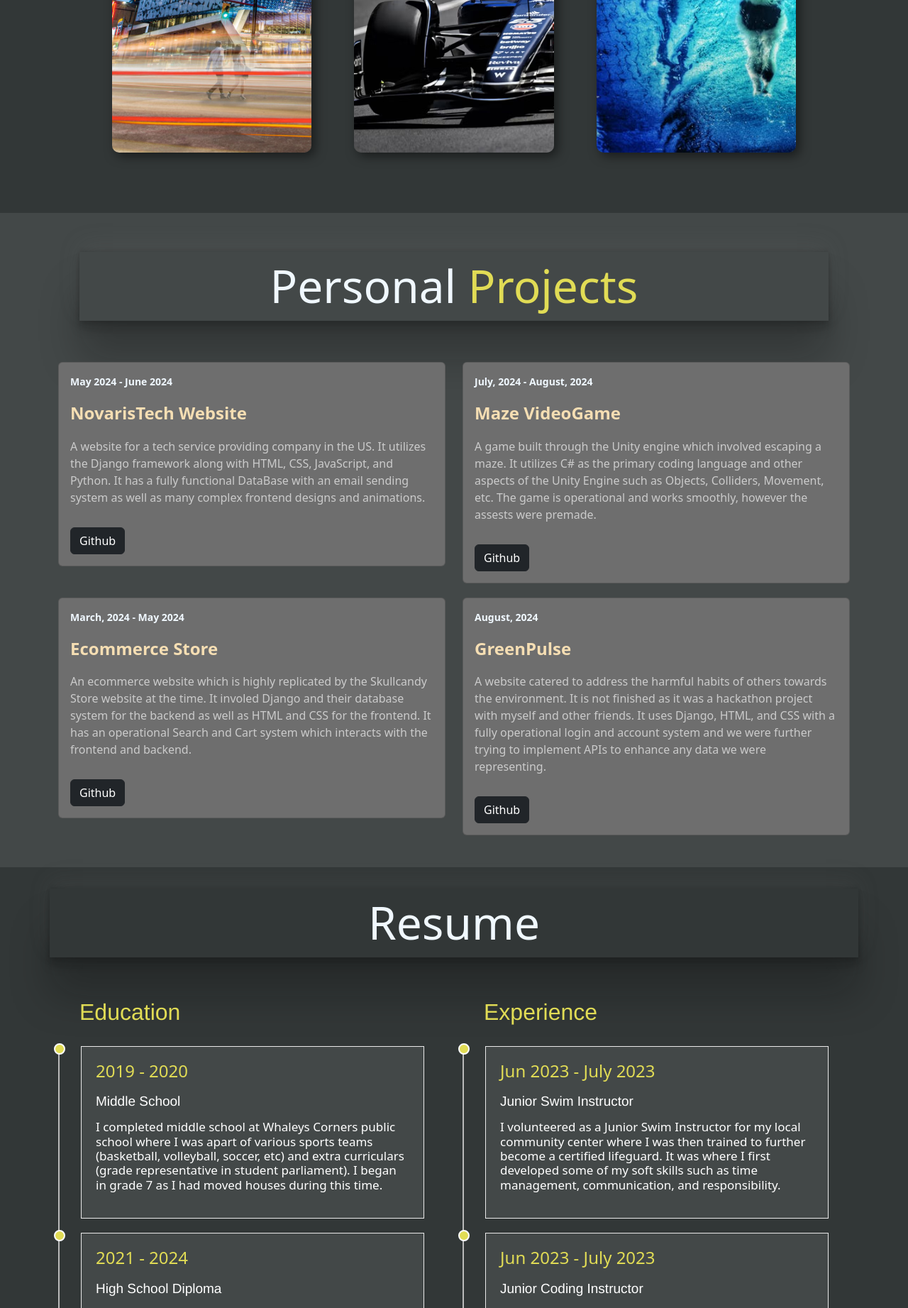
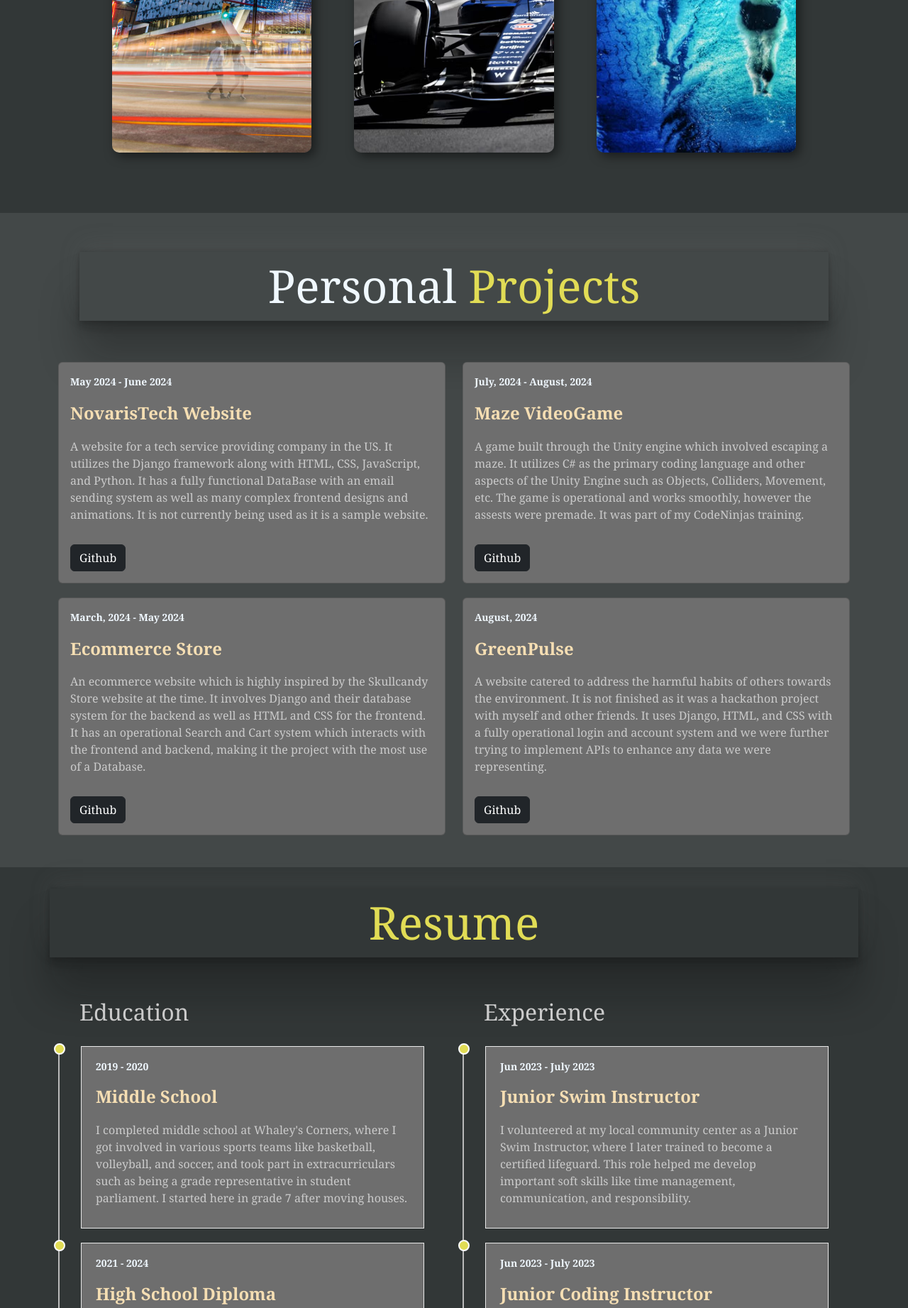
Before and after one commit to shoaibm3101/Portfolio-Website, a Django app: page / in a window 1280 px wide. Shown: the part 1400-3243 px from the top of the page at 71% size. Run offline with Django 5.2, Linux system fonts and the light colour scheme; some libraries are stand-ins or nearby versions.

Commit message:
Final Touches

```diff
--- /dev/null
+++ b/myApp/requirements.txt
@@ -0,0 +1,3 @@
+google.generativeai
+pymupdf
+django
--- a/myApp/static/base.css
+++ b/myApp/static/base.css
@@ -1,3 +1,4 @@
+
 html{
     scroll-behavior: smooth;
 }
@@ -14,6 +15,9 @@ html{
     padding-left: 50px;
     padding-right: 50px;
     padding-top: 20px;
+    font-size: 17px;
+    font-weight: 300;
+    font-family:Cambria, Cochin, Georgia, Times, 'Times New Roman', serif;
 }
 
 
@@ -23,18 +27,31 @@ html{
     display: flex;
     justify-content: center;
     align-items: center;
+    font-family:Cambria, Cochin, Georgia, Times, 'Times New Roman', serif;
 }
 
 .welcome-vid{
-    position: absolute;
+    position: fixed;
     right: 0;
     bottom: 0;
     z-index: -1;
 }
 
-.welcomeArea h1{
+/* .welcomeArea h1{
     font-size: 100px;
     color: white;
+} */
+
+.nameHeader{
+    color: aliceblue;
+    font-size: 100px;
+    font-weight: 500;
+    padding: 10px;
+}
+
+.nameHeaderDETAIL{
+    color: rgb(225, 220, 85);
+    font-weight: 500;
 }
 
 
@@ -43,6 +60,7 @@ html{
 .introArea{
     background-color: rgb(50, 55, 55);
     height: 900px;
+    font-family:Cambria, Cochin, Georgia, Times, 'Times New Roman', serif;
 }
 
 .introTitle{
@@ -104,9 +122,8 @@ html{
 
 .overlay{
     height: 0;
-    color: black;
     width: 100%;
-    background: linear-gradient(transparent, rgb(225, 220, 85) 58%);
+    background: linear-gradient(transparent, #464646 58%);
     border-radius: 10px;
     position: absolute;
     bottom: 0;
@@ -127,10 +144,12 @@ html{
     margin-top: 80%;
     font-size: 40px;
     letter-spacing: 2px;
+    color: wheat;
 }
 
 .overlay p{
     font-size: 17px;
+    color: #cbcbcb;
 }
 
 .aboutBoxLhover img{
@@ -149,6 +168,7 @@ html{
     text-align: center;
     background-color: rgb(67, 72, 72);
     color: white;
+    font-family:Cambria, Cochin, Georgia, Times, 'Times New Roman', serif;
 }
 
 .workTitle{
@@ -209,6 +229,7 @@ html{
     height: 120vh;
     width: 100%;
     background-color: rgb(50, 55, 55);
+    font-family:Cambria, Cochin, Georgia, Times, 'Times New Roman', serif;
 }
 
 
@@ -229,9 +250,9 @@ html{
 }
 
 .resumeheader{
-    color: aliceblue;
+    color: rgb(225, 220, 85);
     font-size: 4rem;
-    font-weight: 200;
+    font-weight: 500;
     padding: 10px;
     box-shadow: rgba(7, 7, 7, 0.25) 0px 54px 55px, rgba(117, 113, 113, 0.12) 0px -12px 30px, rgba(0, 0, 0, 0.12) 0px 4px 6px, rgba(0, 0, 0, 0.17) 0px 12px 13px, rgba(0, 0, 0, 0.09) 0px -3px 5px;
 }
@@ -243,8 +264,7 @@ html{
 }
 
 .col header.title{
-    font-family: helvetica;
-    color: rgb(225, 220, 85);
+    color: #cbcbcb;
     padding: 0px 0px 20px 30px;
 }
 
@@ -257,14 +277,14 @@ html{
     position: relative;
     padding: 20px;
     border: 1px solid #eaeaea;
-    background-color: rgb(67, 72, 72);
+    background-color: #6e6e6e;
     cursor: pointer;
     transition: all 0.4s;
     margin-bottom: 20px;
 }
 
 .col .contents .resumeBox:hover{
-    box-shadow: 0px 3px 12px 0px #ccc;
+    box-shadow: 0px 3px 12px 0px wheat;
     border: 1px solid transparent;
 
 }
@@ -283,33 +303,36 @@ html{
 
 .resumeBox h4{
     position: relative;
-    color:rgb(225, 220, 85);
+    color: aliceblue;
+    font-size: 14px;
+    font-weight: 700;
 }
 
 .resumeBox h3{
-    font-size: 19px;
-    padding: 10px 0px 6px;
-    font-family: helvetica;
-    color: white;
+    font-size: 1.5rem;
+    font-weight: 600;
+    color: wheat;
+    margin-bottom: 20px;
+    margin-top: 20px;
 }
 
 .resumeBox p{
-    line-height: 1.2;
-    color: white;
-    font-size: 17px;
+    color: #cbcbcb;
+    margin-bottom: 10px;
 }
 
 .resumeDownload{
     display: flex;
     justify-content: center;
     align-items: center;
-    padding-top: 50px;
+    padding-top: 30px;
 }
 
 .resumeDownBut{
     width: 200px;
     height: 50px;
     background-color: rgb(225, 220, 85);
+    font-weight: bold;
 }
 
 .resumeDownBut:hover{
@@ -325,6 +348,7 @@ html{
     text-align: center;
     background-color: rgb(67, 72, 72);
     color: white;
+    font-family:Cambria, Cochin, Georgia, Times, 'Times New Roman', serif;
 }
 
 .contactTitle{
@@ -469,4 +493,5 @@ html{
     color: #cbcbcb;
     font-weight: 200;
     padding: 100px;
+    font-family:Cambria, Cochin, Georgia, Times, 'Times New Roman', serif;
 }
--- a/myApp/templates/base.html
+++ b/myApp/templates/base.html
@@ -41,10 +41,15 @@
 
     <div class="welcomeArea">
       <video autoplay loop muted plays-inline class="welcome-vid">
-        <source src="static\img\67358-521707474_small.mp4" type="video/mp4">
+        <source src="static\img\videoBackground.mp4" type="video/mp4">
       </video>
 
-      <h1>Shoaib Mustafa</h1>
+      <!-- <h1>Shoaib Mustafa</h1> -->
+
+      <h1 class="nameHeader text-center">
+        Shoaib
+        <span class = "nameHeaderDETAIL">Mustafa</span>
+      </h1>
     </div>
 
 
@@ -66,9 +71,9 @@
               <!-- <img src="static\img\aboutME1.jpg" alt="Not Working"> -->
               <div class="overlay">
                 <h3>Who Am I</h3>
-                <p>I am currently a Second Year student at TMU (Formerly Ryerson) studying Computer Science. I have a strong love for coding and am willing to continue learning.
-                  I wish to have a fruitfull and successful career doing the thing I love, while also getting to meet new people and build on new connections. I am excited for what's
-                  ahead and am prepared for any challenges in the way.
+                <p>Hey there! I'm Shoaib, a second-year Computer Science student at Toronto Metropolitan University (TMU). I'm really into learning new things and coming up with cool
+                  software solutions. Coding is my jam, and I'm always eager to pick up new skills. I hope to build a successful career doing what I love while meeting awesome people
+                  and making great connections along the way.
                 </p>
               </div>
             </div>
@@ -77,9 +82,9 @@
               <!-- <img src="static\img\aboutME2.avif" alt="Not Working"> -->
               <div class="overlay">
                 <h3>Interests</h3>
-                <p>I enjoy doing many things in my free time from playing group sports, to videogames, to watching motorsport. The main sport I do play is Basketball with my other
-                  close friends, however I have also actively been apart of swimming and soccer. I am also a big F1 fan and a car enthusiast overall. My current favourite brand is
-                  Aston Martin.
+                <p>When I'm not coding, I enjoy playing group sports like basketball with friends, diving into video games, and watching motorsport. I'm also a huge F1 fan and car
+                  enthusiast—Aston Martin is my current fave. However, I also really enjoy trying new activites and finding new interestes. For example, I just began ebiking and I
+                  am already having loads of fun.
                 </p>
               </div>
             </div>
@@ -88,9 +93,9 @@
               <!-- <img src="static\img\aboutME3.jpeg" alt="Not Working"> -->
               <div class="overlay">
                 <h3>Volunteer</h3>
-                <p>I am an avid volunteer in my community where I have done 200+ hours. I first volunteered as a Junior Swimming Instructor where I then further became a
-                  certified lifeguard. I also took part in the 2024 Ontario Summer Games and different food banks for the underprivedged. I beleive it is important in supporting
-                  our communities to create a better future.
+                <p>I'm big on volunteering and have clocked over 200 hours helping out in my community. I started as a Junior Swimming Instructor and later became a certified lifeguard.
+                  I've also been involved in the 2024 Ontario Summer Games and helped out at various food banks. I believe in giving back to create a better future through time, money,
+                  or ideas and I'm not done yet!
                 </p>
               </div>
             </div>
@@ -119,7 +124,8 @@
                     <p class = "period">May 2024 - June 2024</p>
                     <h5 class="card-title">NovarisTech Website</h5>
                     <p class="card-text">A website for a tech service providing company in the US. It utilizes the Django framework along with HTML, CSS, JavaScript, and Python.
-                      It has a fully functional DataBase with an email sending system as well as many complex frontend designs and animations.
+                      It has a fully functional DataBase with an email sending system as well as many complex frontend designs and animations. It is not currently being used as
+                      it is a sample website.
                     </p>
                     <a href="https://github.com/shoaibm3101/NovarisTechWebsite" class="btn btn-primary btn-dark" target="_blank">Github</a>
                   </div>
@@ -131,7 +137,8 @@
                     <p class = "period">July, 2024 - August, 2024</p>
                     <h5 class="card-title">Maze VideoGame</h5>
                     <p class="card-text">A game built through the Unity engine which involved escaping a maze. It utilizes C# as the primary coding language and other aspects of
-                      the Unity Engine such as Objects, Colliders, Movement, etc. The game is operational and works smoothly, however the assests were premade.
+                      the Unity Engine such as Objects, Colliders, Movement, etc. The game is operational and works smoothly, however the assests were premade. It was part of my
+                      CodeNinjas training.
                     </p>
                     <a href="https://github.com/shoaibm3101/MazeVideogame" class="btn btn-primary btn-dark" target="_blank">Github</a>
                   </div>
@@ -145,8 +152,9 @@
                   <div class="card-body">
                     <p class = "period">March, 2024 - May 2024</p>
                     <h5 class="card-title">Ecommerce Store</h5>
-                    <p class="card-text">An ecommerce website which is highly replicated by the Skullcandy Store website at the time. It involed Django and their database system
-                      for the backend as well as HTML and CSS for the frontend. It has an operational Search and Cart system which interacts with the frontend and backend.
+                    <p class="card-text">An ecommerce website which is highly inspired by the Skullcandy Store website at the time. It involves Django and their database system
+                      for the backend as well as HTML and CSS for the frontend. It has an operational Search and Cart system which interacts with the frontend and backend, making
+                      it the project with the most use of a Database.
                     </p>
                     <a href="https://github.com/shoaibm3101/ecommerce" class="btn btn-primary btn-dark" target="_blank">Github</a>
                   </div>
@@ -195,23 +203,23 @@
                 <div class="resumeBox">
                   <h4>2019 - 2020</h4>
                   <h3>Middle School</h3>
-                  <p>I completed middle school at Whaleys Corners public school where I was apart of various sports teams (basketball, volleyball, soccer, etc) and
-                    extra curriculars (grade representative in student parliament). I began in grade 7 as I had moved houses during this time.</p>
+                  <p>I completed middle school at Whaley's Corners, where I got involved in various sports teams like basketball, volleyball, and soccer, and took part
+                    in extracurriculars such as being a grade representative in student parliament. I started here in grade 7 after moving houses.</p>
                 </div>
 
                 <div class="resumeBox">
                   <h4>2021 - 2024</h4>
                   <h3>High School Diploma</h3>
-                  <p>I completed my Highschool Diploma at Jean Augustine Secondary School where I maintained a high average throughout my four years (90+) and was
-                    also apart of many clubs such as the Computer Science club, Computer Eng club, Volleyball Club, School Band, etc.
+                  <p>I earned my high school diploma at Jean Augustine, keeping a high average throughout my four years (90+). I was active in many clubs, including the
+                    Computer Science Club, Computer Engineering Club, Volleyball Club, and the School Band. I also tried out for various sport teams.
                   </p>
                 </div>
 
                 <div class="resumeBox">
                   <h4>2025 - 2029</h4>
                   <h3>Computer Science Degree</h3>
-                  <p>As you already know I am pursuing a Computer Science degree from TMU (formerly Ryseron) where I am already performing and exicted to see what
-                    the future entails. I currently have a 3.73 GPA and am on the Dean's List for the Faculty of Science. However, I am not done yet.
+                  <p>As you already know I am pursuing a Computer Science degree at TMU, where I'm doing well with a 3.73 GPA and a spot on the Dean's List for the Faculty
+                    of Science. I really enjoyed my first year and I'm excited to see what the future holds, while still being eager to keep pushing forward!
                   </p>
                 </div>
 
@@ -230,23 +238,23 @@
                 <div class="resumeBox">
                   <h4>Jun 2023 - July 2023</h4>
                   <h3>Junior Swim Instructor</h3>
-                  <p>I volunteered as a Junior Swim Instructor for my local community center where I was then trained to further become a certified lifeguard. It was where I first
-                    developed some of my soft skills such as time management, communication, and responsibility.
+                  <p>I volunteered at my local community center as a Junior Swim Instructor, where I later trained to become a certified lifeguard. This role helped me develop important
+                    soft skills like time management, communication, and responsibility.
                   </p>
                 </div>
 
                 <div class="resumeBox">
                   <h4>Jun 2023 - July 2023</h4>
                   <h3>Junior Coding Instructor</h3>
-                  <p>I volunteered as a Junior COding Instructor for CodeNinjas  where I would support kids with any questions
-                  they would have based on simple coding topics and using block coding. It helped brushing up upon any coding topics which I may have had issues on in the past.</p>
+                  <p>At Code Ninjas, I volunteered as a Junior Coding Instructor, helping kids with basic coding topics and block coding. This experience was great for brushing up on any
+                    coding areas I might have struggled with in the past and increasing my confidence when speaking to others.</p>
                 </div>
 
                 <div class="resumeBox">
                   <h4>October 2024 - Present</h4>
                   <h3>Part-Time Coding Instructor</h3>
-                  <p>I am now a paid part time worker at CodeNinjas where I am now assigned to teach some of the harder concepts like Unity's game engine, C#, and JavaScript.
-                    By working here, I have been able to keep my various coding skills in check throughout the school year.
+                  <p>Now I'm a paid part-time worker at Code Ninjas, teaching more advanced concepts like Unity's game engine, C#, and JavaScript. I am also the host of different events.
+                    This job has been awesome for keeping my coding skills sharp throughout the school year and making me more responsible.
                 </div>
 
               </div>
```
Also changed, not shown: db.sqlite3, 1 other file.
